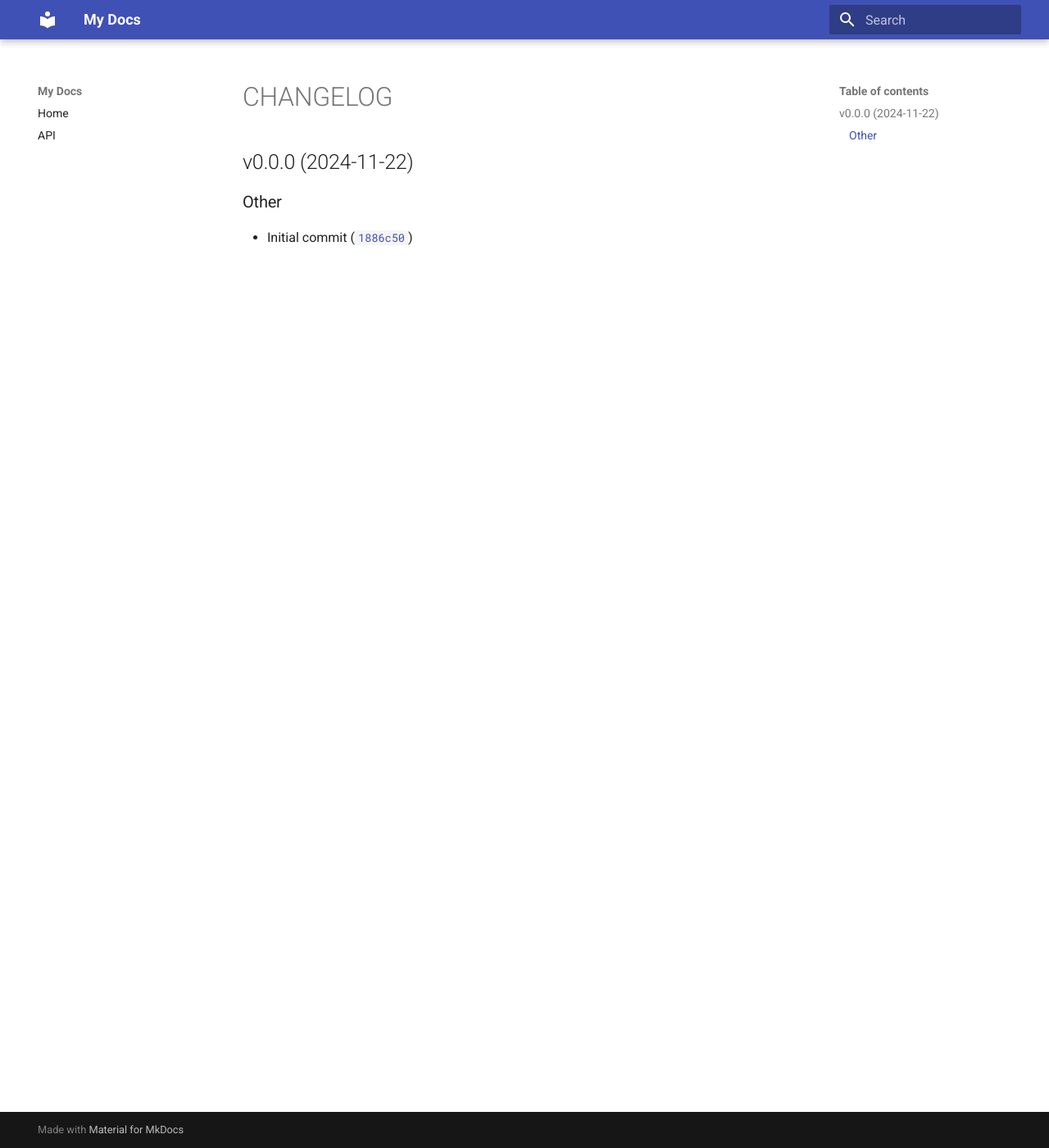
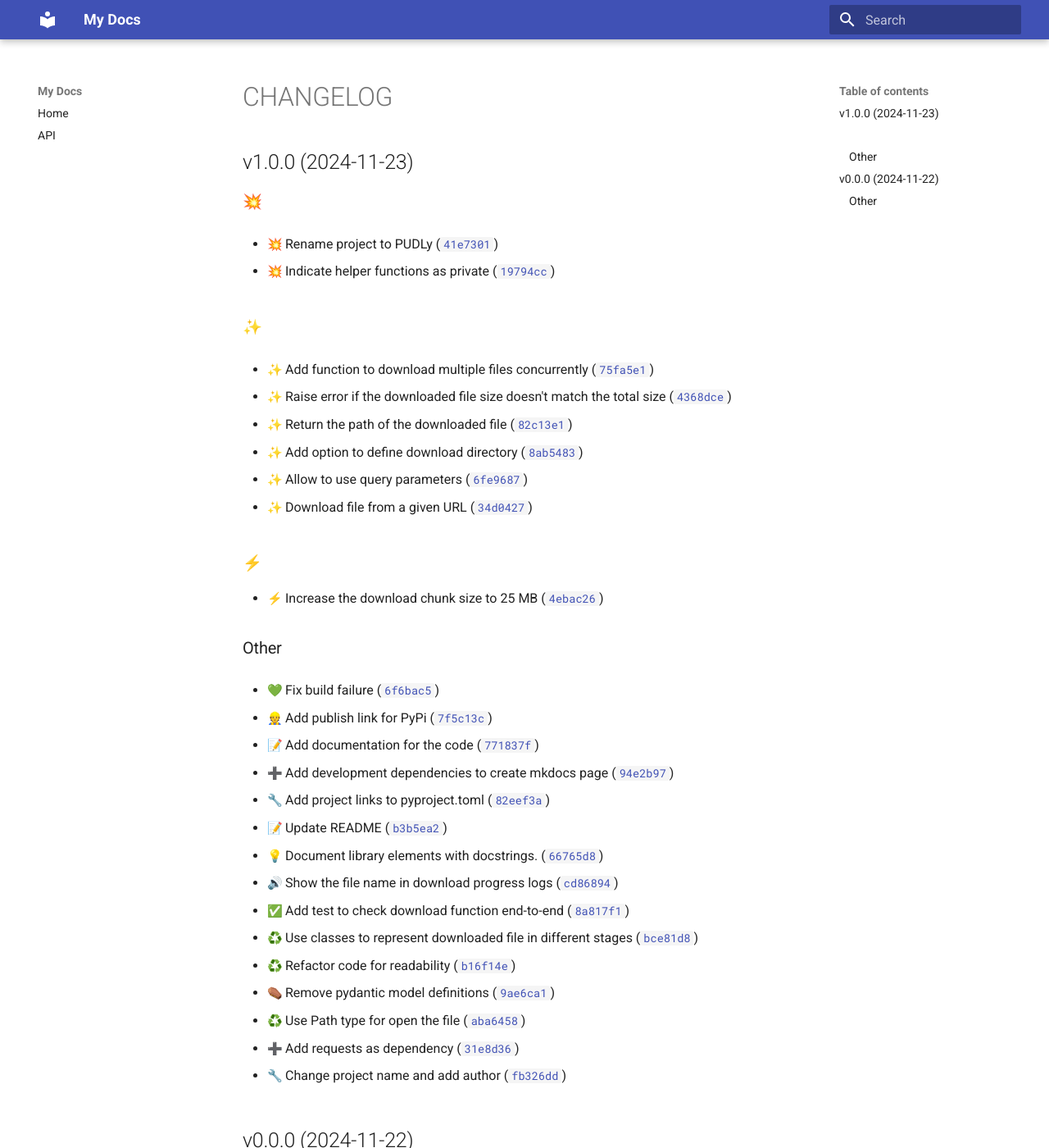
Before and after one commit to 8-bit-hunters/pudly, an MkDocs documentation site: the page built from docs/CHANGELOG.md, in a window 1280 px wide and 1400 px high. Shown: the whole window at 82% size. Built offline with MkDocs 1.6.1 and Material for MkDocs 9.7.7, drawn with Linux system fonts in a browser that asks for light colours; emoji names are drawn with the system emoji font.

Commit message:
1.0.0
Automatically generated by python-semantic-release

```diff
--- a/docs/CHANGELOG.md
+++ b/docs/CHANGELOG.md
@@ -1,4 +1,87 @@
 # CHANGELOG
+
+
+## v1.0.0 (2024-11-23)
+
+### :boom:
+
+- :boom: Rename project to PUDLy
+  ([`41e7301`](https://github.com/8-bit-hunters/pudly/commit/41e73010a01a928930c424dc848e8b2675df1a35))
+
+- :boom: Indicate helper functions as private
+  ([`19794cc`](https://github.com/8-bit-hunters/pudly/commit/19794cc089abf960f5db8460d5b6c2bcc38dd6ec))
+
+### :sparkles:
+
+- :sparkles: Add function to download multiple files concurrently
+  ([`75fa5e1`](https://github.com/8-bit-hunters/pudly/commit/75fa5e188b58d4b995a1b9c09bd06d9682609904))
+
+- :sparkles: Raise error if the downloaded file size doesn't match the total size
+  ([`4368dce`](https://github.com/8-bit-hunters/pudly/commit/4368dcea054e5e387de6ce8921bcf171366319da))
+
+- :sparkles: Return the path of the downloaded file
+  ([`82c13e1`](https://github.com/8-bit-hunters/pudly/commit/82c13e167ca583e8977314f284034cadc2a2dc91))
+
+- :sparkles: Add option to define download directory
+  ([`8ab5483`](https://github.com/8-bit-hunters/pudly/commit/8ab54835bb93c7299f87a62ad18c62fab1301773))
+
+- :sparkles: Allow to use query parameters
+  ([`6fe9687`](https://github.com/8-bit-hunters/pudly/commit/6fe9687947475b4fb7974c0d2040ff46f0ee4cfe))
+
+- :sparkles: Download file from a given URL
+  ([`34d0427`](https://github.com/8-bit-hunters/pudly/commit/34d04274c7f9c46f6db9613cd11367b1a3889a8f))
+
+### :zap:
+
+- :zap: Increase the download chunk size to 25 MB
+  ([`4ebac26`](https://github.com/8-bit-hunters/pudly/commit/4ebac26187e98303f0bc626168613177f77cdc11))
+
+### Other
+
+- :green_heart: Fix build failure
+  ([`6f6bac5`](https://github.com/8-bit-hunters/pudly/commit/6f6bac52d934f441a2fb53e9805eda528ef87838))
+
+- :construction_worker: Add publish link for PyPi
+  ([`7f5c13c`](https://github.com/8-bit-hunters/pudly/commit/7f5c13ce54d5ffd7f889c81125cd5d35f2ce7c67))
+
+- :memo: Add documentation for the code
+  ([`771837f`](https://github.com/8-bit-hunters/pudly/commit/771837f115bf64a13ca1847b90812d754b03b91c))
+
+- :heavy_plus_sign: Add development dependencies to create mkdocs page
+  ([`94e2b97`](https://github.com/8-bit-hunters/pudly/commit/94e2b978bf75ad0c124029666235ff173cc6f23d))
+
+- :wrench: Add project links to pyproject.toml
+  ([`82eef3a`](https://github.com/8-bit-hunters/pudly/commit/82eef3a0a7cf44e03169f45d51b8e4f84682f67b))
+
+- :memo: Update README
+  ([`b3b5ea2`](https://github.com/8-bit-hunters/pudly/commit/b3b5ea20dd217315c9aec39de716ddc9457c62dc))
+
+- :bulb: Document library elements with docstrings.
+  ([`66765d8`](https://github.com/8-bit-hunters/pudly/commit/66765d8a8aa43f5a92edf8c1370d3c60108685f0))
+
+- :loud_sound: Show the file name in download progress logs
+  ([`cd86894`](https://github.com/8-bit-hunters/pudly/commit/cd868940f011aa34cc2add14772e5da491dde17b))
+
+- :white_check_mark: Add test to check download function end-to-end
+  ([`8a817f1`](https://github.com/8-bit-hunters/pudly/commit/8a817f1b09d68b1e2fe7901bd846e00e5b7cfeb6))
+
+- :recycle: Use classes to represent downloaded file in different stages
+  ([`bce81d8`](https://github.com/8-bit-hunters/pudly/commit/bce81d8cd8930fc98d9e4e91cf961a47da34f28b))
+
+- :recycle: Refactor code for readability
+  ([`b16f14e`](https://github.com/8-bit-hunters/pudly/commit/b16f14ebbd85f7fcf813f288ffb6b7fdf71b0860))
+
+- :coffin: Remove pydantic model definitions
+  ([`9ae6ca1`](https://github.com/8-bit-hunters/pudly/commit/9ae6ca1332f4a9d77afa2ef55491eb829eb33b58))
+
+- :recycle: Use Path type for open the file
+  ([`aba6458`](https://github.com/8-bit-hunters/pudly/commit/aba645831932d65b0feab03a14cf1dc11699655b))
+
+- :heavy_plus_sign: Add requests as dependency
+  ([`31e8d36`](https://github.com/8-bit-hunters/pudly/commit/31e8d3606f6c120345e1294270a1ab72955b8ce1))
+
+- :wrench: Change project name and add author
+  ([`fb326dd`](https://github.com/8-bit-hunters/pudly/commit/fb326dd0ab1937d0e2b477d36f32c99d2ec41f36))
 
 
 ## v0.0.0 (2024-11-22)
@@ -6,4 +89,4 @@
 ### Other
 
 - Initial commit
-  ([`1886c50`](https://github.com/8-bit-hunters/puddle/commit/1886c5027a026c71d5fef50ef28cd32d122fd16e))
+  ([`1886c50`](https://github.com/8-bit-hunters/pudly/commit/1886c5027a026c71d5fef50ef28cd32d122fd16e))
--- a/pyproject.toml
+++ b/pyproject.toml
@@ -1,6 +1,6 @@
 [project]
 name = "pudly"
-version = "0.0.0"
+version = "1.0.0"
 description = "Add your description here"
 authors = [
     { name = "Kristof Kovacs", email = "kristof.kovacs1996@gmail.com" }
```
